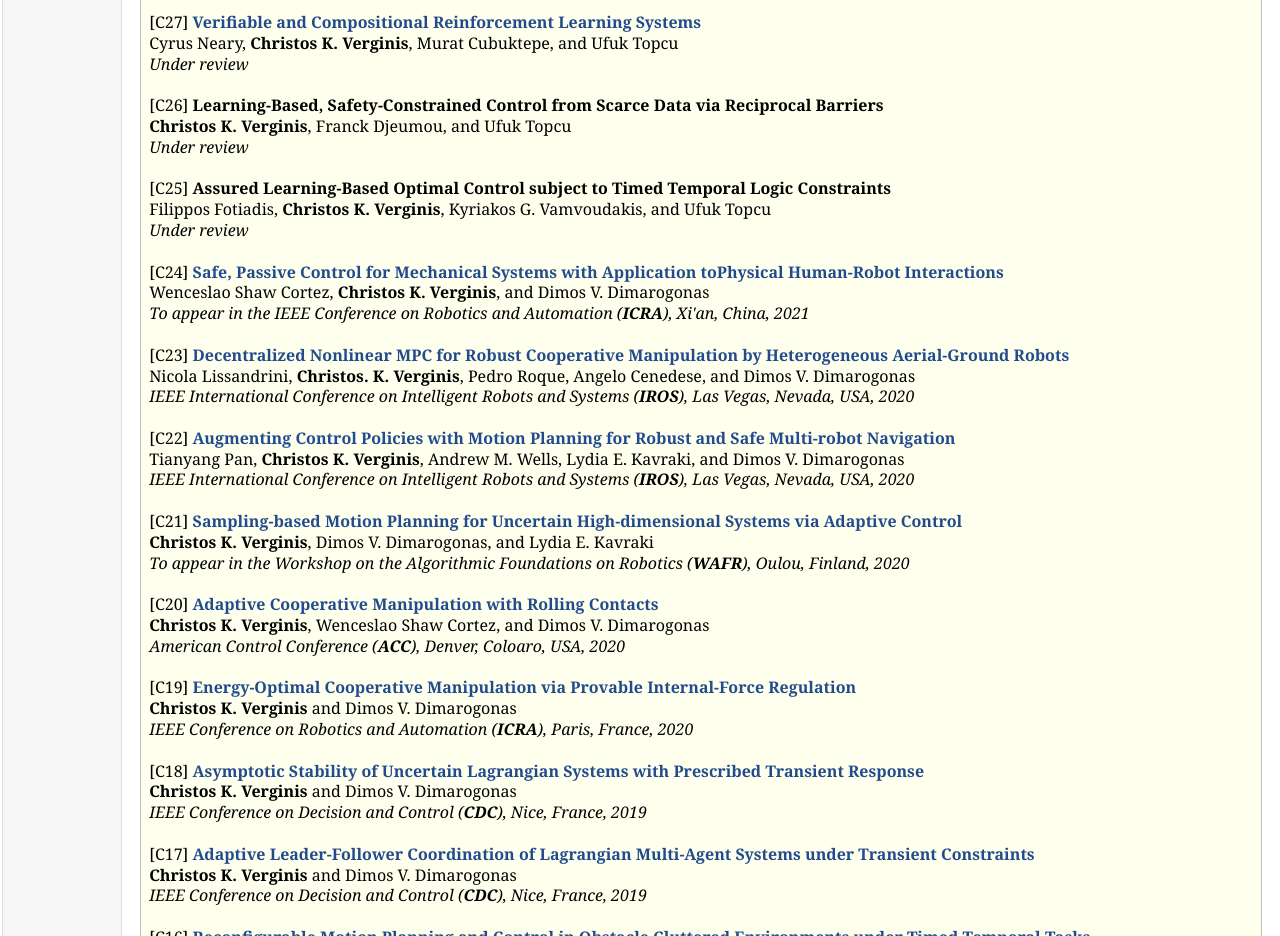
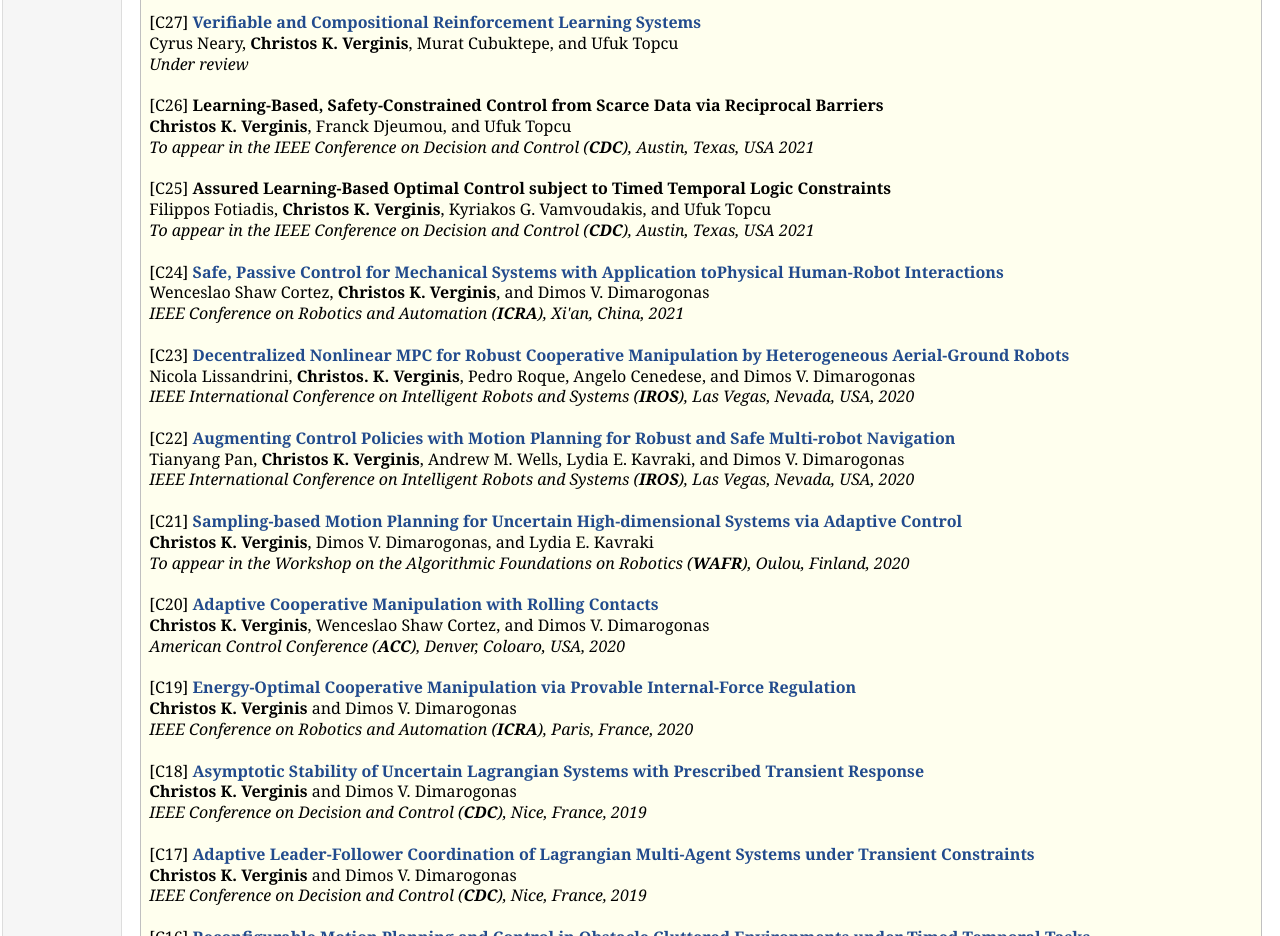
Before and after one commit to cverginis/cverginis.github.io, a plain HTML site: page publications.html in a window 1280 px wide. Shown: the part 1540-2476 px from the top of the page. Drawn offline with Linux system fonts and the light colour scheme.

Commit message:
updated pub

```diff
--- a/publications.html
+++ b/publications.html
@@ -85,13 +85,13 @@ Cyrus Neary, <b>Christos K. Verginis</b>, Murat Cubuktepe, and Ufuk Topcu <br />
 <i>Under review</i> <br /><br />
 [C26]  <b>Learning-Based, Safety-Constrained Control from Scarce Data via Reciprocal Barriers</b> <br />
 <b>Christos K. Verginis</b>, Franck Djeumou, and Ufuk Topcu <br />
-<i>Under review</i> <br /><br />
+<i>To appear in the IEEE Conference on Decision and Control (<b>CDC</b>), Austin, Texas, USA 2021</i> <br /><br />
 [C25] <b>Assured Learning-Based Optimal Control subject to Timed Temporal Logic Constraints</b> <br />
 Filippos Fotiadis, <b>Christos K. Verginis</b>, Kyriakos G. Vamvoudakis, and Ufuk Topcu <br />
-<i>Under review</i> <br /><br />
+<i>To appear in the IEEE Conference on Decision and Control (<b>CDC</b>), Austin, Texas, USA 2021</i> <br /><br />
 [C24] <a href="publications/conferences/ICRA21_safetyHI.pdf" target=&ldquo;blank&rdquo;><b>Safe,  Passive  Control  for  Mechanical  Systems  with  Application  toPhysical  Human-Robot  Interactions</b></a> <br />
 Wenceslao Shaw Cortez, <b>Christos K. Verginis</b>, and Dimos V. Dimarogonas <br />
-<i>To appear in the IEEE Conference on Robotics and Automation (<b>ICRA</b>), Xi'an, China, 2021</i> <br /><br />
+<i>IEEE Conference on Robotics and Automation (<b>ICRA</b>), Xi'an, China, 2021</i> <br /><br />
 [C23] <a href="publications/conferences/IROS20_manipulation.pdf" target=&ldquo;blank&rdquo;><b>Decentralized Nonlinear MPC for Robust Cooperative Manipulation by Heterogeneous Aerial-Ground Robots</b></a> <br />
 Nicola Lissandrini, <b>Christos. K. Verginis</b>, Pedro Roque, Angelo Cenedese, and Dimos V. Dimarogonas <br />
 <i>IEEE International Conference on Intelligent Robots and Systems (<b>IROS</b>), Las Vegas, Nevada, USA, 2020</i> <br /><br />
```
Also changed, not shown: index.html (+3 -0 lines), 2 other files.
